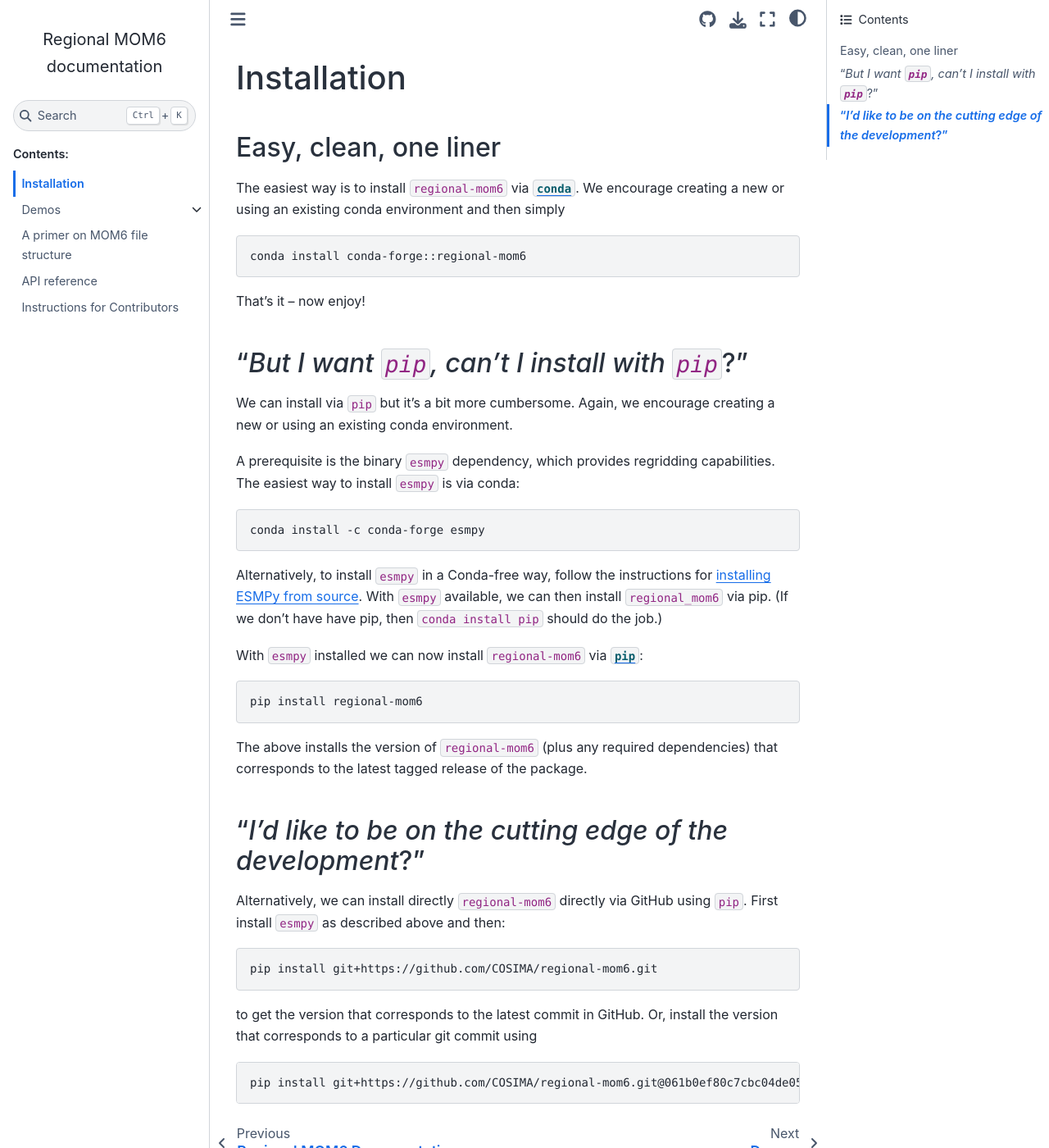
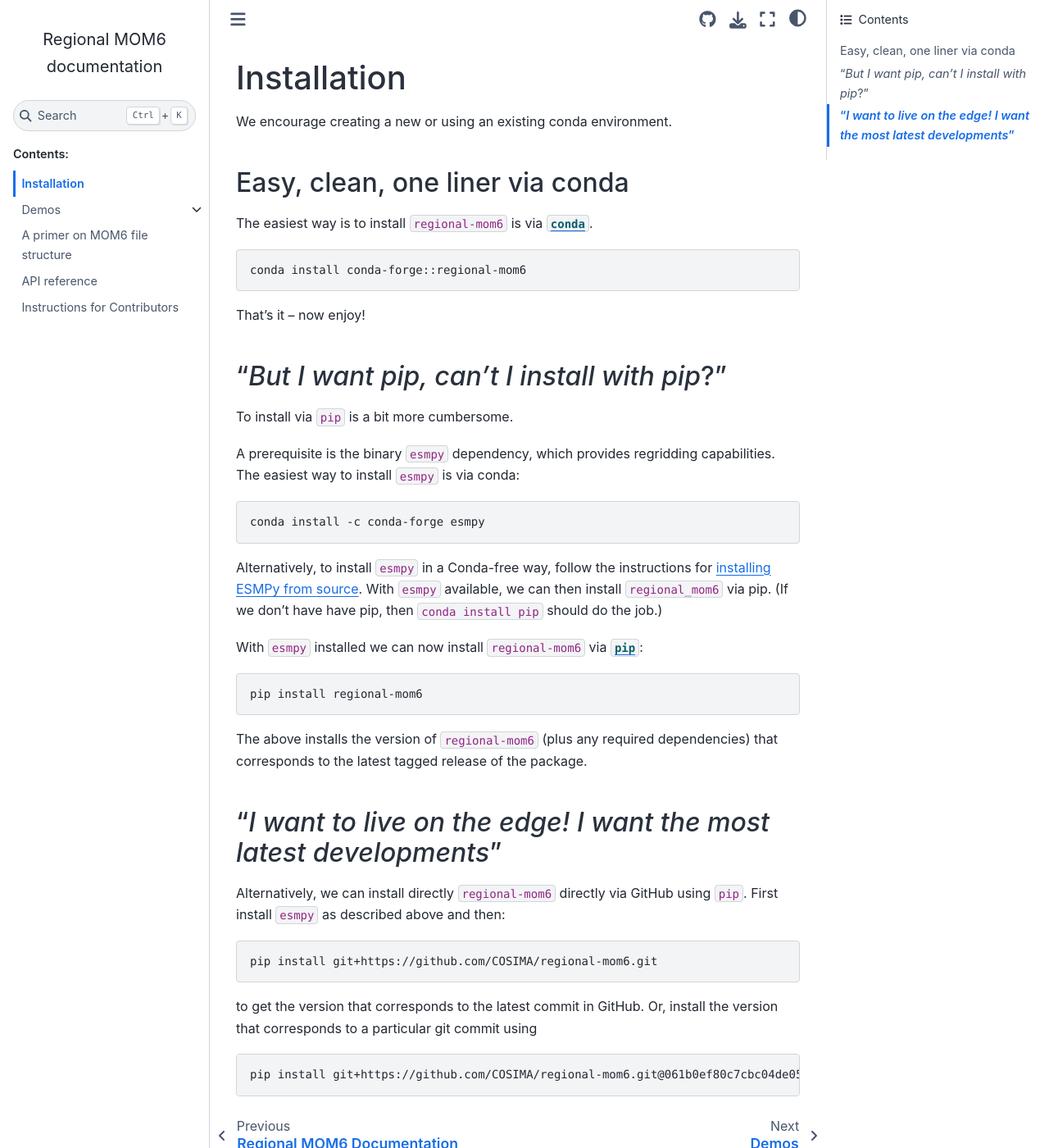
Before and after one commit to COSIMA/regional-mom6, a Sphinx documentation site: the page built from docs/installation.md, in a window 1280 px wide and 1400 px high. Shown: the whole window at 82% size. Built offline with Sphinx 7.4.7 and the Sphinx Book theme 1.1.4, drawn with Linux system fonts in a browser that asks for light colours; pages that are not in the unit, such as notebooks, are missing from menus.

Commit message:
minor rephrase/format

````diff
--- a/docs/installation.md
+++ b/docs/installation.md
@@ -1,10 +1,10 @@
-Installation
-============
+# Installation
 
-#### Easy, clean, one liner
+We encourage creating a new or using an existing conda environment.
 
-The easiest way is to install `regional-mom6` via [`conda`](https://anaconda.org/conda-forge/regional-mom6).
-We encourage creating a new or using an existing conda environment and then simply
+## Easy, clean, one liner via conda
+
+The easiest way is to install `regional-mom6` is via [`conda`](https://anaconda.org/conda-forge/regional-mom6).
 
 ```bash
 conda install conda-forge::regional-mom6
@@ -12,10 +12,9 @@
 
 That's it -- now enjoy!
 
-#### "*But I want `pip`, can't I install with `pip`*?"
+## "*But I want pip, can't I install with pip*?"
 
-We can install via `pip` but it's a bit more cumbersome.
-Again, we encourage creating a new or using an existing conda environment.
+To install via `pip` is a bit more cumbersome.
 
 A prerequisite is the binary `esmpy` dependency, which provides regridding capabilities.
 The easiest way to install `esmpy` is via conda:
@@ -37,7 +36,7 @@
 
 The above installs the version of `regional-mom6` (plus any required dependencies) that corresponds to the latest tagged release of the package.
 
-#### "*I'd like to be on the cutting edge of the development*?"
+## "*I want to live on the edge! I want the most latest developments*"
 
 Alternatively, we can install directly `regional-mom6` directly via GitHub using `pip`.
 First install `esmpy` as described above and then:
````
Also changed, not shown: README.md (+5 -5 lines).
